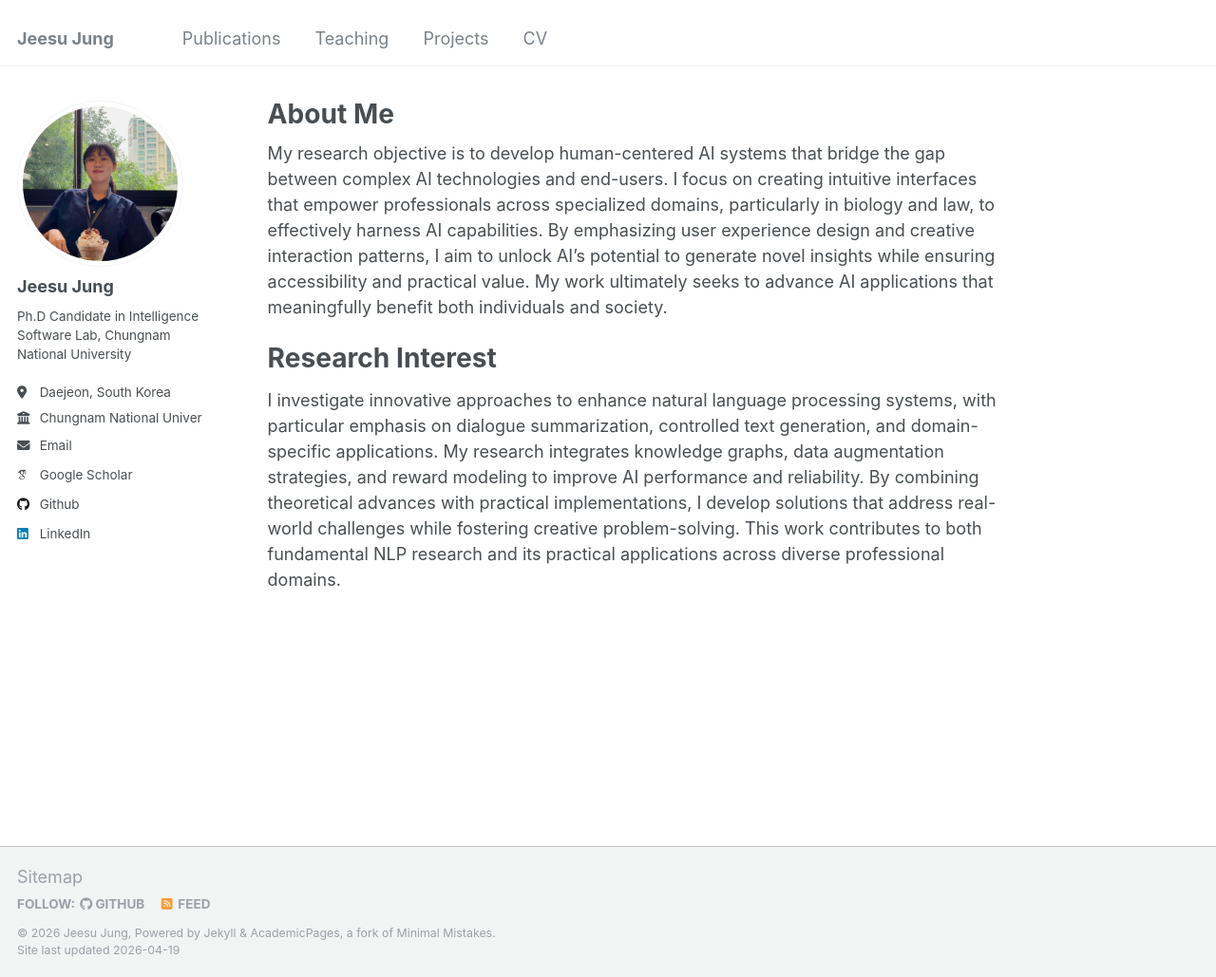
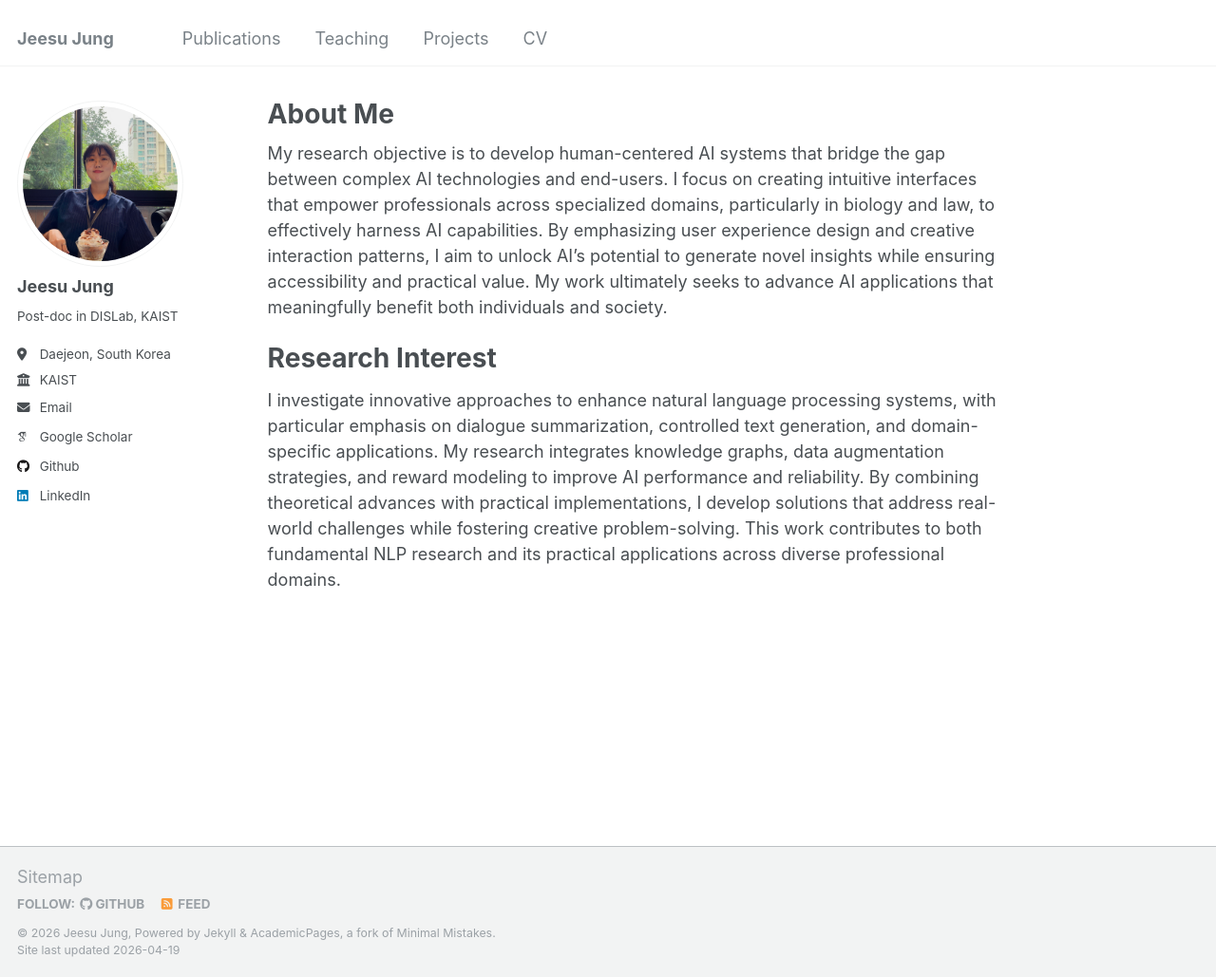
Before and after one commit to Jeesu-Jung/Jeesu-Jung.github.io, a Jekyll site: the page built from _pages/about.md, in a window 1280 px wide and 1029 px high. Shown: the whole window at 95% size. Built offline with Jekyll 4.4.1, drawn with Linux system fonts in a browser that asks for light colours; some web fonts are replaced.

Commit message:
docs: update profile info

```diff
--- a/_config.yml
+++ b/_config.yml
@@ -11,7 +11,7 @@ locale                   : "en-US"
 title                    : "Jeesu Jung"
 title_separator          : "-"
 name                     : &name "Jeesu Jung"
-description              : &description "Ph.D Candidate at Chungnam National University"
+description              : &description "Post-doc at KAIST"
 url                      : https://Jeesu-Jung.github.io # the base hostname & protocol for your site e.g. "https://[your GitHub username].github.io"
 baseurl                  : "" # the subpath of your site, e.g. "/blog"
 repository               : "Jeesu-Jung/Jeesu-Jung.github.io"
@@ -24,9 +24,9 @@ author:
   avatar           : "profile.jpg"
   name             : "Jeesu Jung"
   pronouns         : # example: "she/her"
-  bio              : "Ph.D Candidate in Intelligence Software Lab, Chungnam National University"
+  bio              : "Post-doc in DISLab, KAIST"
   location         : "Daejeon, South Korea"
-  employer         : "Chungnam National University"
+  employer         : "KAIST"
   uri              : # URL
   email            : "jisu.jung5@gmail.com"
 
```
